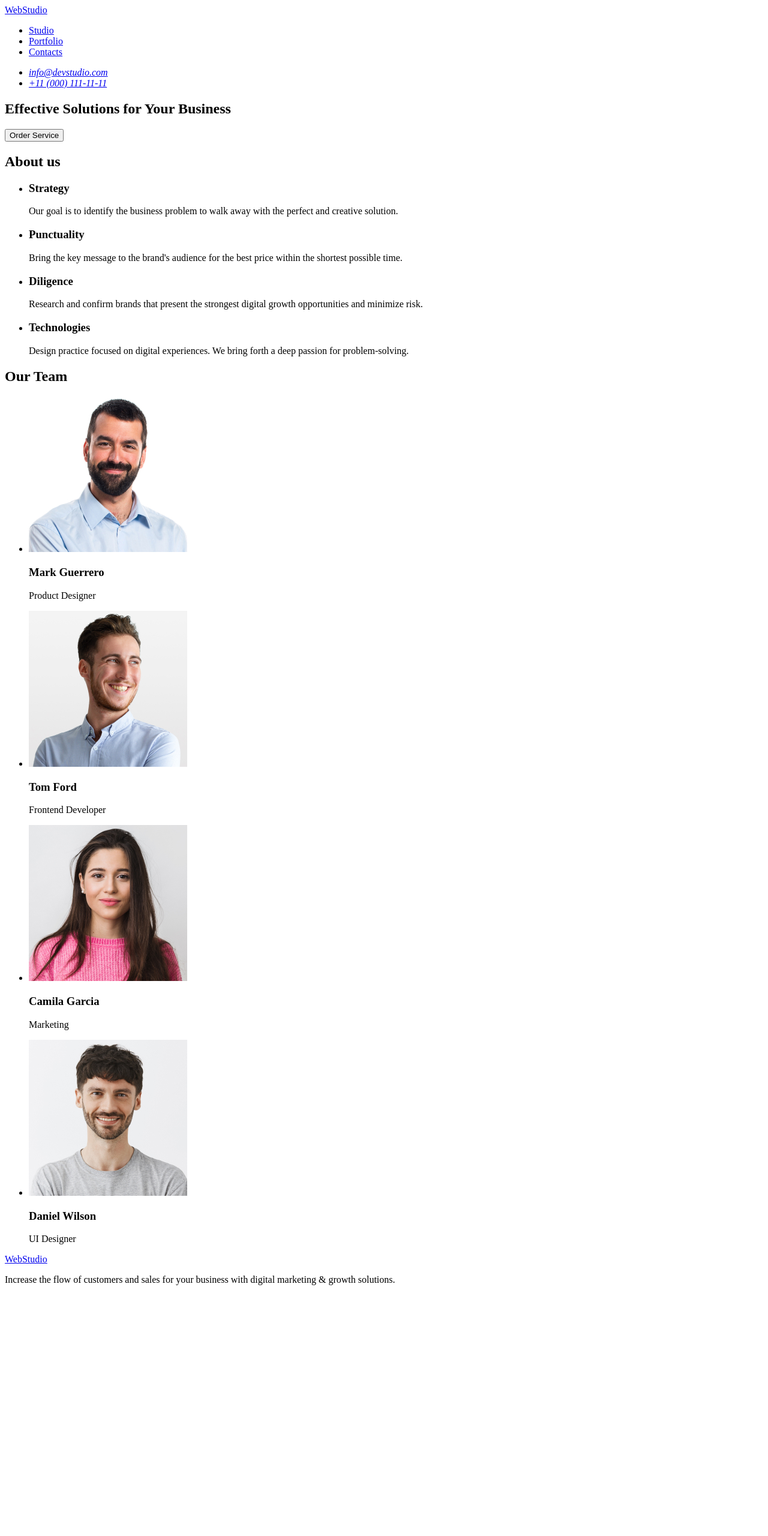
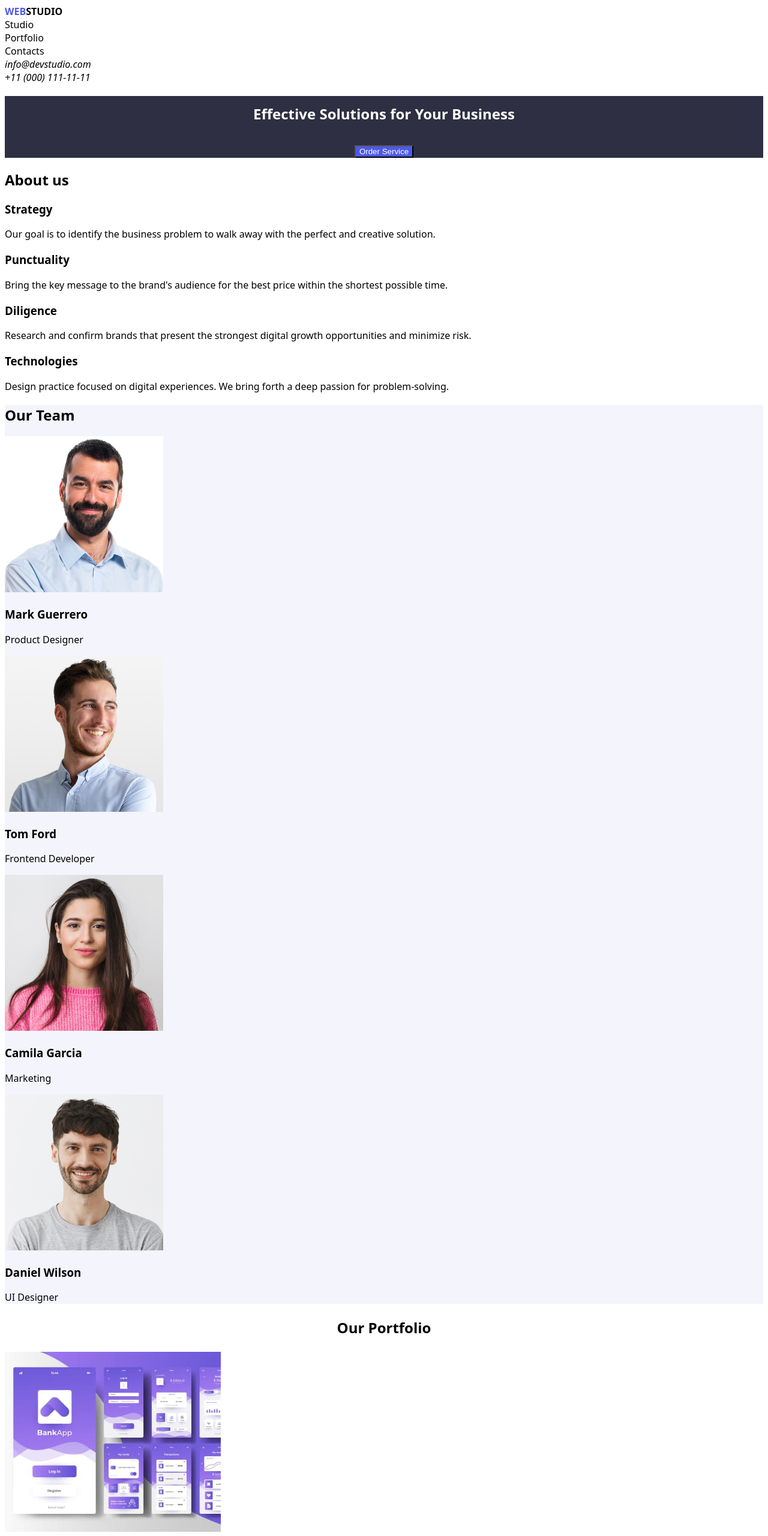
Before and after one commit to inevrakrkmz/goit-markup-hw-02, a plain HTML site: page index.html in a window 1280 px wide. Shown: the top 2560 px of the page at 60% size. Before the commit the page ends 2158 px from the top, so only its background shows below. Drawn offline with Linux system fonts and the light colour scheme.

Commit message:
goit.hw2

```diff
--- /dev/null
+++ b/css/styles.css
@@ -0,0 +1,26 @@
+body{font-family: 'Roboto', sans-serif;
+    font-style: normal;
+
+}
+
+.logo {
+    font: size 24px; text-decoration: none; line-height: 21px; font-weight: 700; size: 18px; margin-bottom: 0;}
+.purple {
+    color:#4D5AE5 ;}
+    a { color: black; background-color: transparent; width: 261px; height: 24px; top: 24px; text-decoration: none;}
+    ul {list-style-type: none; padding:0 ; text-align: left; margin-top: 0; margin-bottom: 0;
+    }
+    .custom-fond {font-family: system-ui, -apple-system, BlinkMacSystemFont, 'Segoe UI', Roboto, Oxygen, Ubuntu, Cantarell, 'Open Sans', 'Helvetica Neue', sans-serif;}
+    .order-button{ cursor: pointer;}
+    .section1 {background-color:#2E2F42; text-align: center;}
+    .section1 h1 {color: white; font-weight: 700; size: 56px; line-height: 60px;}
+    .order-button { background-color: #4D5AE5; color: white;}
+    .team{ background-color:#F4F4FD ;}
+    .portfolio { font-weight: 700; size: 36px; line-height: 40px; text-align: center;}
+    .studio{color: white;
+
+    }
+    .footer {background-color: #2E2F42;
+        color: white;
+
+    }
--- a/index.html
+++ b/index.html
@@ -4,19 +4,23 @@
     <meta charset="UTF-8">
     <meta name="viewport" content="width=device-width, initial-scale=1.0">
     <title>Document</title>
+    <link rel="preconnect" href="https://fonts.googleapis.com">
+<link rel="preconnect" href="https://fonts.gstatic.com" crossorigin>
+<link href="https://fonts.googleapis.com/css2?family=Roboto:ital,wght@0,100;0,300;0,400;0,500;0,700;0,900;1,100;1,300;1,400;1,500;1,700;1,900&display=swap" rel="stylesheet">
+    <link rel="stylesheet" href="css/styles.css">
+
 </head>
-<body>
+<body class="custom-fond">
+
     <header>
-        <nav>
+        <nav class="navigation">
 
-    <a href="./index.html">WebStudio
+    <a href="./index.html" class="logo"> <span class="purple">WEB</span>STUDIO</a>
 
-    </a>
-
- <ul>
-    <li><a href="studio.html">Studio</a></li>
-    <li><a href="portfolio.html">Portfolio</a></li>
-    <li><a href="contacts.html">Contacts</a></li>
+ <ul class="navigation_list">
+    <li class="navigation_item"><a href="studio.html">Studio</a></li>
+    <li class="navigation_item"><a href="portfolio.html">Portfolio</a></li>
+    <li class="navigation_item"><a href="contacts.html">Contacts</a></li>
 
  </ul>
 </nav>
@@ -29,9 +33,9 @@
 </header>
 <main>
 
-<section>
-    <h1>Effective Solutions for Your Business</h1>
-    <button type="button">Order Service</button>
+<section class="section1">
+    <h1 class="effective">Effective Solutions for Your Business</h1>
+    <button class="order-button" type="button">Order Service</button>
 </section>
 
 
@@ -61,7 +65,7 @@
         </li>
     </ul>
 </section>
-  <section>
+  <section class="team">
 <h2>Our Team</h2>
 
 <ul>
@@ -92,9 +96,33 @@ alt="team.member" width="264">
 </li>
 </ul>
 </section>
+<div>
+    <h2 class="portfolio">Our Portfolio</h2>
+    <img src="images/img4.jpg" alt="banking.app">
+    <h3>Banking App</h3>
+    <p>App</p>
+<img src="images/img5.jpg" alt="cashless.payment">
+<h3>Cashless Payment</h3>
+<p>Marketing</p>
+<img src="images/img6.jpg" alt="meditation.app">
+<h3>Meditation App</h3>
+<p>App</p>
+
+     <img src="images/img7.jpg" alt="taxi.service">
+     <h3>Taxi Service</h3>
+     <p>Marketing</p>
+
+     <img src="images/imgson.jpg" alt="screen.ıllustratıons">
+<h3>Screen Illustrations</h3>
+<p>Design</p>
+
+<img src="images/img8.jpg" alt="online.courses">
+<h3>Online Courses</h3>
+<p>Marketing</p>
+</div>
 </main>
-<footer>
-    <a href="./index.html">WebStudio</a>
+<footer class="footer">
+    <a href="./index.html" class="logo"> <span class="purple">WEB</span><span class="studio">STUDIO</span></a>
 
     <p>Increase the flow of customers and sales for your business with digital marketing & growth solutions.</p>
 </footer>
```
Also changed, not shown: images/img4.jpg (added), images/img5.jpg (added), images/img6.jpg (added), images/img7.jpg (added), images/img8.jpg (added), images/imgson.jpg (added).
